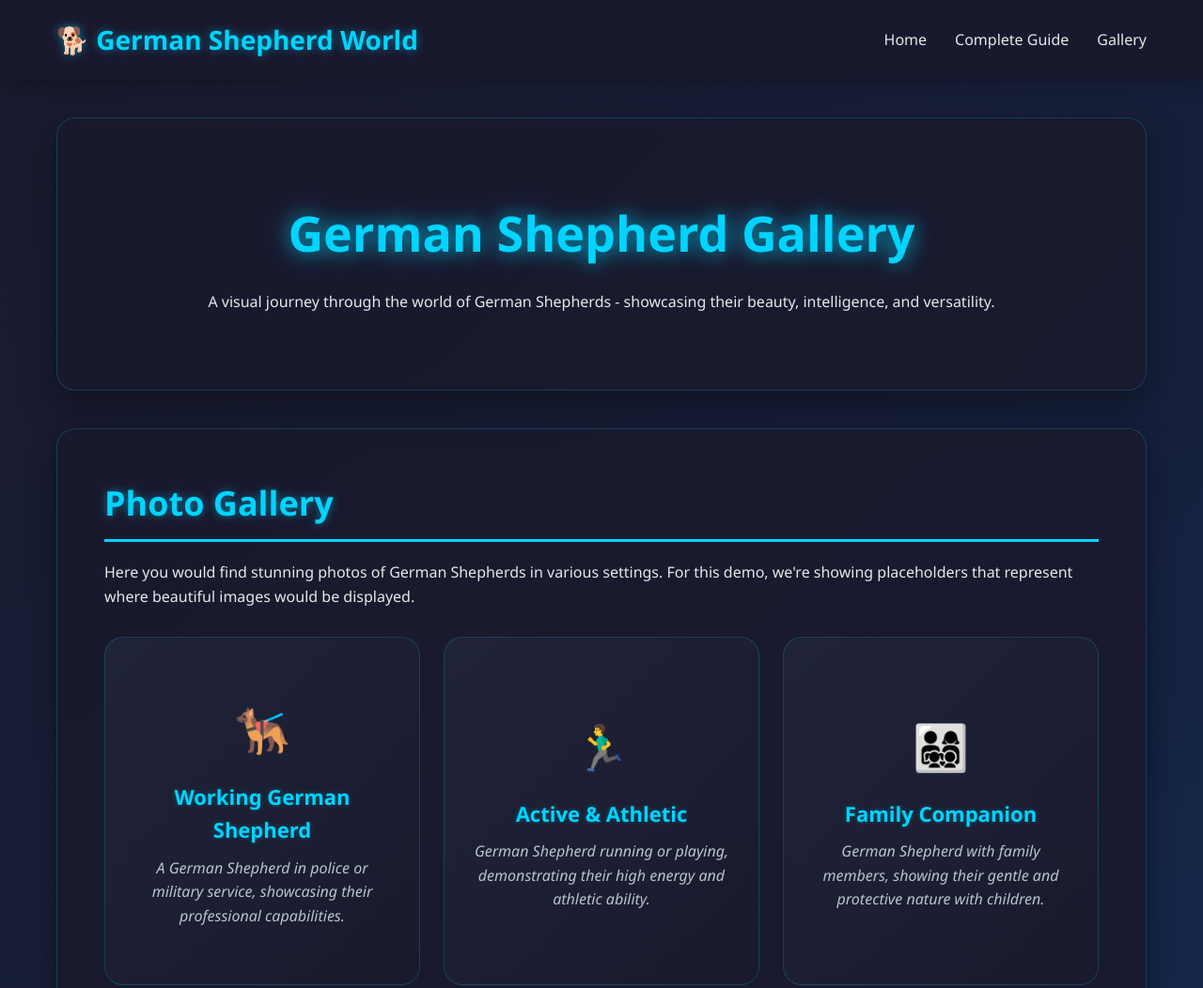
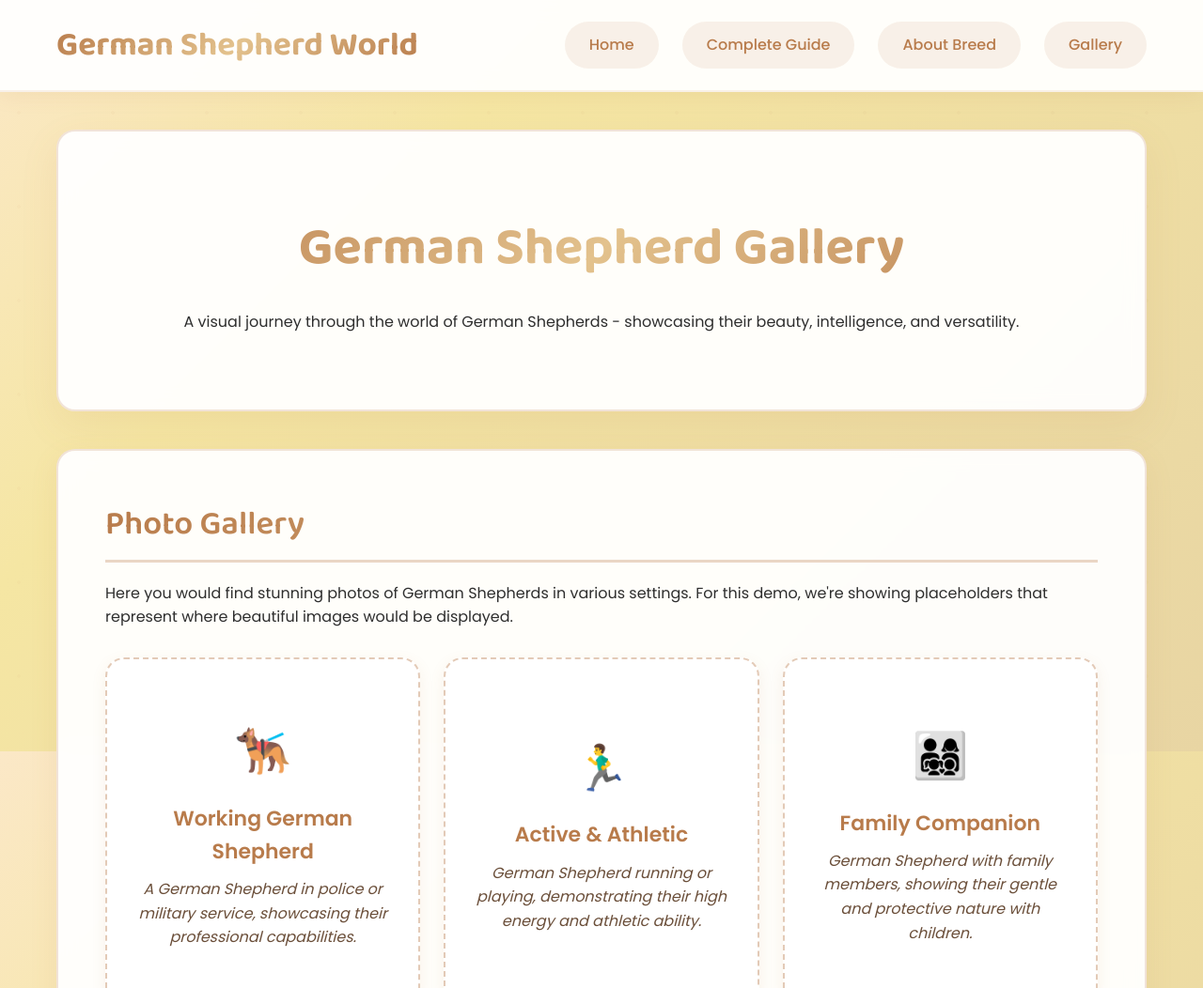
Before and after one commit to shri33/german-shepherd-website, a plain HTML site: page gallery.html in a window 1280 px wide. Shown: the top 1052 px of the page at 94% size. Drawn offline with Linux system fonts and the light colour scheme.

Commit message:
Fix UI/UX consistency - standardized warm white background theme across all pages, updated navigation, removed box designs

```diff
--- a/gallery.html
+++ b/gallery.html
@@ -5,6 +5,8 @@
     <meta name="viewport" content="width=device-width, initial-scale=1.0">
     <title>German Shepherd Gallery</title>
     <style>
+        @import url('https://fonts.googleapis.com/css2?family=Poppins:wght@300;400;500;600;700&family=Baloo+2:wght@400;500;600;700&display=swap');
+
         * {
             margin: 0;
             padding: 0;
@@ -12,21 +14,38 @@
         }
 
         body {
-            font-family: 'Segoe UI', Tahoma, Geneva, Verdana, sans-serif;
-            background: linear-gradient(135deg, #1a1a2e 0%, #16213e 50%, #0f3460 100%);
-            color: #e8e8e8;
+            font-family: 'Poppins', sans-serif;
+            background: linear-gradient(135deg, #FBE8C7 0%, #F5E6A3 30%, #E8D5A3 100%);
+            background-attachment: fixed;
+            color: #2E2E2E;
             line-height: 1.6;
             min-height: 100vh;
         }
 
+        body::before {
+            content: '';
+            position: fixed;
+            top: 0;
+            left: 0;
+            width: 100%;
+            height: 100%;
+            background-image:
+                radial-gradient(circle at 20px 20px, rgba(184, 123, 75, 0.1) 2px, transparent 2px),
+                radial-gradient(circle at 80px 80px, rgba(184, 123, 75, 0.08) 1px, transparent 1px);
+            background-size: 100px 100px, 60px 60px;
+            z-index: -1;
+            opacity: 0.3;
+        }
+
         header {
-            background: rgba(26, 26, 46, 0.95);
+            background: rgba(255, 255, 255, 0.95);
             padding: 20px 0;
-            box-shadow: 0 2px 20px rgba(0,0,0,0.3);
+            box-shadow: 0 4px 20px rgba(184, 123, 75, 0.1);
             position: sticky;
             top: 0;
             z-index: 100;
             backdrop-filter: blur(10px);
+            border-bottom: 2px solid rgba(184, 123, 75, 0.1);
         }
 
         nav {
@@ -39,27 +58,38 @@
         }
 
         nav h1 {
-            color: #00d4ff;
-            font-size: 28px;
-            text-shadow: 0 0 10px rgba(0, 212, 255, 0.5);
+            font-family: 'Baloo 2', cursive;
+            font-size: 2.2rem;
+            font-weight: 700;
+            background: linear-gradient(135deg, #B87B4B, #E3C28D, #B87B4B);
+            -webkit-background-clip: text;
+            background-clip: text;
+            -webkit-text-fill-color: transparent;
         }
 
         nav ul {
             list-style: none;
             display: flex;
-            gap: 30px;
+            gap: 25px;
         }
 
         nav a {
             text-decoration: none;
-            color: #e8e8e8;
+            color: #B87B4B;
             font-weight: 500;
+            padding: 0.7rem 1.5rem;
+            border-radius: 30px;
             transition: all 0.3s ease;
             position: relative;
+            background: rgba(184, 123, 75, 0.1);
+            backdrop-filter: blur(10px);
+            border: 2px solid transparent;
         }
 
         nav a:hover {
-            color: #00d4ff;
+            color: #8B5A2B;
+            background: rgba(184, 123, 75, 0.2);
+            border-color: rgba(184, 123, 75, 0.3);
             transform: translateY(-2px);
         }
 
@@ -85,43 +115,50 @@
         }
 
         .hero {
-            background: rgba(26, 26, 46, 0.9);
+            background: rgba(255, 255, 255, 0.95);
             border-radius: 20px;
             padding: 80px 60px;
             text-align: center;
-            box-shadow: 0 15px 40px rgba(0,0,0,0.4);
+            box-shadow: 0 15px 40px rgba(184, 123, 75, 0.1);
             margin-bottom: 40px;
-            border: 1px solid rgba(0, 212, 255, 0.2);
+            border: 2px solid rgba(184, 123, 75, 0.2);
             backdrop-filter: blur(10px);
             animation: fadeInUp 1s ease-out;
         }
 
         .hero h2 {
-            font-size: 52px;
-            color: #00d4ff;
+            font-family: 'Baloo 2', cursive;
+            font-size: 3.5rem;
+            background: linear-gradient(135deg, #B87B4B, #E3C28D, #B87B4B);
+            -webkit-background-clip: text;
+            background-clip: text;
+            -webkit-text-fill-color: transparent;
             margin-bottom: 20px;
-            text-shadow: 0 0 20px rgba(0, 212, 255, 0.5);
-            animation: glow 2s ease-in-out infinite alternate;
+            font-weight: 700;
         }
 
         .content-section {
-            background: rgba(26, 26, 46, 0.9);
+            background: rgba(255, 255, 255, 0.95);
             border-radius: 20px;
             padding: 50px;
             margin-bottom: 30px;
-            box-shadow: 0 10px 30px rgba(0,0,0,0.4);
-            border: 1px solid rgba(0, 212, 255, 0.2);
+            box-shadow: 0 10px 30px rgba(184, 123, 75, 0.1);
+            border: 2px solid rgba(184, 123, 75, 0.2);
             backdrop-filter: blur(10px);
             animation: fadeInUp 1s ease-out 0.5s both;
         }
 
         .content-section h3 {
-            color: #00d4ff;
-            font-size: 36px;
+            font-family: 'Baloo 2', cursive;
+            background: linear-gradient(135deg, #B87B4B, #E3C28D);
+            -webkit-background-clip: text;
+            background-clip: text;
+            -webkit-text-fill-color: transparent;
+            font-size: 2.2rem;
             margin-bottom: 20px;
-            border-bottom: 3px solid #00d4ff;
+            border-bottom: 3px solid rgba(184, 123, 75, 0.3);
             padding-bottom: 10px;
-            text-shadow: 0 0 10px rgba(0, 212, 255, 0.5);
+            font-weight: 600;
         }
 
         .gallery-grid {
@@ -132,11 +169,11 @@
         }
 
         .image-placeholder {
-            background: linear-gradient(135deg, rgba(33, 37, 58, 0.9) 0%, rgba(26, 26, 46, 0.9) 100%);
+            background: rgba(255, 255, 255, 0.9);
             border-radius: 20px;
             padding: 60px 30px;
             text-align: center;
-            border: 2px dashed #00d4ff;
+            border: 2px dashed rgba(184, 123, 75, 0.4);
             transition: all 0.3s ease;
             min-height: 250px;
             display: flex;
@@ -144,13 +181,14 @@
             justify-content: center;
             align-items: center;
             backdrop-filter: blur(10px);
-            border: 1px solid rgba(0, 212, 255, 0.2);
+            box-shadow: 0 5px 15px rgba(184, 123, 75, 0.1);
         }
 
         .image-placeholder:hover {
             transform: translateY(-8px);
-            box-shadow: 0 15px 30px rgba(0, 212, 255, 0.3);
-            border-color: #00d4ff;
+            box-shadow: 0 15px 30px rgba(184, 123, 75, 0.2);
+            border-color: rgba(184, 123, 75, 0.6);
+            background: rgba(251, 232, 199, 0.9);
         }
 
         .image-placeholder .emoji {
@@ -159,14 +197,14 @@
         }
 
         .image-placeholder h4 {
-            color: #00d4ff;
+            color: #B87B4B;
             margin-bottom: 10px;
             font-size: 22px;
-            text-shadow: 0 0 5px rgba(0, 212, 255, 0.3);
+            font-weight: 600;
         }
 
         .image-placeholder p {
-            color: #b8c5d1;
+            color: #6B4F3A;
             font-style: italic;
         }
 
@@ -178,41 +216,44 @@
         }
 
         .fact-card {
-            background: rgba(33, 37, 58, 0.9);
+            background: rgba(255, 255, 255, 0.9);
             padding: 30px;
             border-radius: 15px;
-            border-left: 4px solid #00d4ff;
+            border-left: 4px solid #B87B4B;
             transition: all 0.3s ease;
             backdrop-filter: blur(10px);
-            border: 1px solid rgba(0, 212, 255, 0.1);
+            border: 1px solid rgba(184, 123, 75, 0.2);
+            box-shadow: 0 5px 15px rgba(184, 123, 75, 0.1);
         }
 
         .fact-card:hover {
             transform: translateY(-8px);
-            box-shadow: 0 15px 30px rgba(0, 212, 255, 0.3);
-            border-color: #00d4ff;
+            box-shadow: 0 15px 30px rgba(184, 123, 75, 0.2);
+            border-left-color: #8B5A2B;
+            background: rgba(251, 232, 199, 0.9);
         }
 
         .fact-card h4 {
-            color: #00d4ff;
+            color: #B87B4B;
             margin-bottom: 10px;
-            text-shadow: 0 0 5px rgba(0, 212, 255, 0.3);
+            font-weight: 600;
         }
 
         .fact-card p {
-            color: #b8c5d1;
+            color: #6B4F3A;
         }
 
         footer {
-            background: rgba(26, 26, 46, 0.9);
+            background: rgba(255, 255, 255, 0.9);
             text-align: center;
             padding: 20px;
             margin-top: 40px;
-            border-top: 1px solid rgba(0, 212, 255, 0.2);
+            border-top: 2px solid rgba(184, 123, 75, 0.2);
+            box-shadow: 0 -5px 15px rgba(184, 123, 75, 0.1);
         }
 
         footer p {
-            color: #b8c5d1;
+            color: #B87B4B;
         }
 
         @keyframes fadeInUp {
@@ -239,10 +280,11 @@
 <body>
     <header>
         <nav>
-            <h1>🐕 German Shepherd World</h1>
+            <h1>German Shepherd World</h1>
             <ul>
                 <li><a href="index.html">Home</a></li>
-                                <li><a href="complete-guide.html">Complete Guide</a></li>
+                <li><a href="complete-guide.html">Complete Guide</a></li>
+                <li><a href="characteristics.html">About Breed</a></li>
                 <li><a href="gallery.html">Gallery</a></li>
             </ul>
         </nav>
@@ -334,7 +376,7 @@
     </div>
 
     <footer>
-        <p>&copy; 2024 German Shepherd World | Created with ❤️ for Dog Lovers</p>
+        <p>&copy; 2025 German Shepherd World | Created with ❤️ for Dog Lovers</p>
     </footer>
 </body>
 </html>
```
Also changed, not shown: characteristics.html (+2 -4 lines), index.html (+2 -4 lines).
